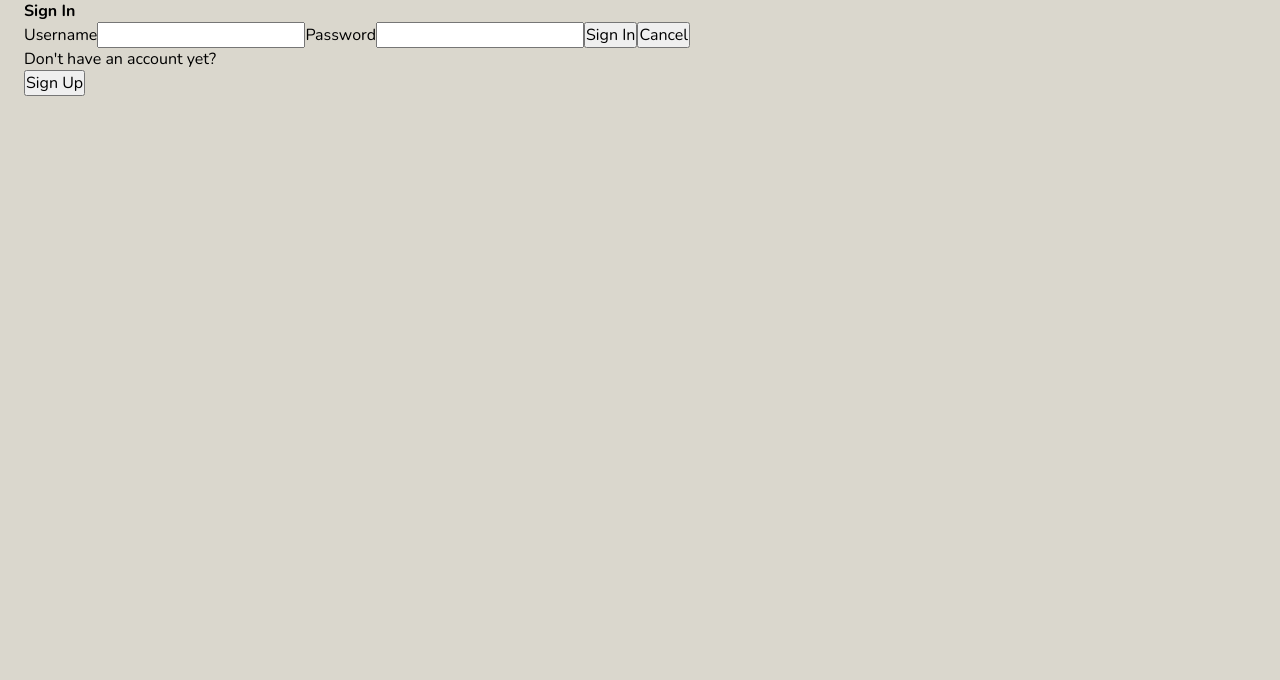
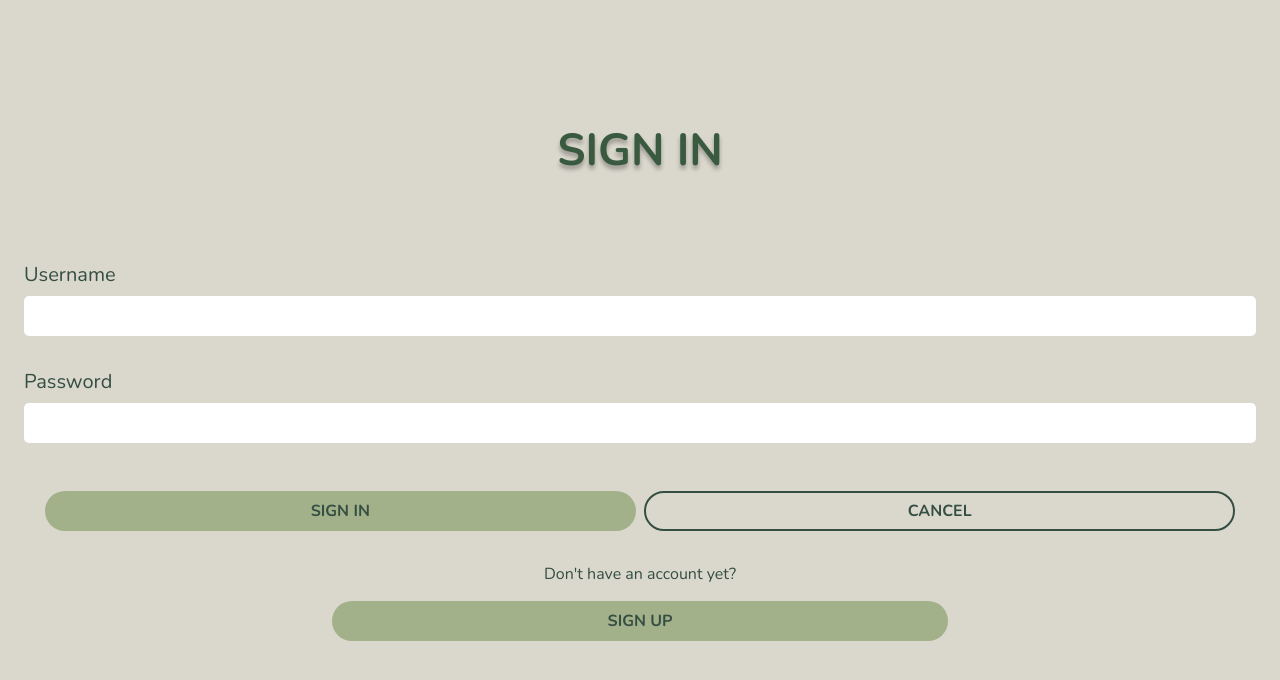
Before and after one commit to TravisAlstrand/recipe-app, a React (Vite) app in the folder client/: page /users/signin in a window 1280 px wide. Shown: the top 680 px of the page. Built offline with nearby package versions, Linux system fonts and the light colour scheme.

Commit message:
signin page styled

```diff
--- a/client/src/App.css
+++ b/client/src/App.css
@@ -13,6 +13,7 @@
   --clr-grn3: #3a5a40;
   --clr-grn4: #344e41;
   --clr-pink: rgba(214, 180, 180, 30%);
+  --clr-err: rgb(146, 29, 29);
   --clr-shadow: rgba(0, 0, 0, 30%);
   --trans: .4s ease;
 }
@@ -20,36 +21,42 @@
 /* === BASE STYLES === */
 
 body {
+  display: flex;
+  justify-content: center;
   padding-inline: 1.5rem;
   background-color: var(--clr-light);
 }
 
-/* === WELCOME PAGE === */
+#root {
+  width: 100%;
+}
+
+h1 {
+  font-size: 2.8rem;
+}
+
+h1,
+h3 {
+  text-transform: uppercase;
+  text-shadow: 0px 4px 4px var(--clr-shadow);
+  color: var(--clr-grn3);
+}
+
+h3 {
+  font-size: 1.5rem;
+}
 
 .main-cont {
   display: flex;
   flex-direction: column;
   align-items: center;
-  margin-top: 60%;
-}
-
-.welcome-h1 {
-  text-align: center;
-  font-size: 45px;
-  text-shadow: 0px 4px 4px var(--clr-shadow);
-  color: var(--clr-grn3);
-}
-
-.welcome-p {
-  margin-top: 3rem;
+  min-width: 193px;
+  margin-top: 15vh;
   text-align: center;
   color: var(--clr-grn4);
 }
 
-.home-btn {
-  width: 256px;
-  height: 66px;
-  margin-top: 3rem;
+.btn {
   border-radius: 35px;
   border: none;
   background-color: var(--clr-grn1);
@@ -59,9 +66,100 @@ body {
   transition: background-color var(--trans), color var(--trans), box-shadow var(--trans);
 }
 
-.home-btn:hover {
+.btn:hover {
   cursor: pointer;
   box-shadow: 2px 4px 4px 0 var(--clr-shadow);
   background-color: var(--clr-grn2);
   color: var(--clr-light);
 }
+
+.cancel-btn {
+  border: 2px solid var(--clr-grn4);
+  background-color: var(--clr-light);
+}
+
+form {
+  width: 100%;
+  margin-top: 3rem;
+}
+
+input {
+  margin-top: .5rem;
+  padding-inline: .5rem;
+  height: 2.5rem;
+  border-radius: 5px;
+  border: none;
+}
+
+label {
+  text-align: left;
+  font-size: 1.25rem;
+}
+
+.validation-div {
+  margin-top: 2rem;
+}
+
+.validation-h3 {
+  color: var(--clr-err);
+}
+
+.validation-err {
+  color: var(--clr-err);
+  margin-top: .5rem;
+  font-weight: 700;
+  text-decoration: underline;
+}
+
+/* === WELCOME PAGE === */
+
+.welcome-p,
+.home-btn {
+  margin-top: 3rem;
+}
+
+.main-cont.welcome {
+  max-width: 272px;
+}
+
+.home-btn {
+  width: 256px;
+  height: 66px;
+}
+
+/* === SIGN IN === */
+
+.input-div {
+  display: flex;
+  flex-direction: column;
+}
+
+label:last-of-type {
+  margin-top: 2rem;
+}
+
+.signin-btn-div {
+  width: 100%;
+  margin-top: 3rem;
+}
+
+.submit-btn,
+.cancel-btn {
+  width: 48%;
+  height: 2.5rem;
+}
+
+.submit-btn {
+  margin-right: .5rem;
+}
+
+.change-div {
+  margin-top: 2rem;
+  width: 100%;
+}
+
+.change-btn {
+  width: 50%;
+  height: 2.5rem;
+  margin-top: 1rem;
+}
--- a/client/src/components/HomePage.jsx
+++ b/client/src/components/HomePage.jsx
@@ -7,20 +7,18 @@ const HomePage = () => {
   const { user } = useContext(UserContext);
 
   return (
-    <main>
-      <div className='main-cont'>
-        <h1 className='welcome-h1'>RECIPE APP</h1>
+    <main className='main-cont welcome'>
+      <h1>RECIPE APP</h1>
       <p className='welcome-p'>A great place to save, edit and share your recipes without getting a god damn novel about what their great grandmothers were up to over a hundred years ago.</p>
       <Link to='/users/signin'>
-          <button className='home-btn'>Sign In</button>
+        <button className='home-btn btn'>Sign In</button>
       </Link>
       <Link to='/users/signup'>
-          <button className='home-btn'>Create an Account</button>
+        <button className='home-btn btn'>Create an Account</button>
       </Link>
       <Link to='/recipes'>
-          <button className='home-btn'>Browse Recipes</button>
+        <button className='home-btn btn'>Browse Recipes</button>
       </Link>
-      </div>
     </main>
   );
 };
--- a/client/src/components/SignIn.jsx
+++ b/client/src/components/SignIn.jsx
@@ -29,31 +29,39 @@ const SignIn = () => {
   };
 
   return (
-    <>
-      <h1>Sign In</h1>
+    <main className='main-cont'>
+      <h1>SIGN IN</h1>
       {error.length ? (
-        <div>
-          <h3>Validation Error</h3>
-          <p>{error}</p>
+        <div className='validation-div'>
+          <h3 className='validation-h3'>Validation Error</h3>
+          <p className='validation-err'>{error}</p>
         </div>
       ) : (
         <></>
       )}
       <form onSubmit={handleSubmit}>
+        <div className='input-div'>
           <label htmlFor='username'>Username</label>
-        <input id='username' name='username' type='text' ref={usernameInput} />
+          <input id='username' name='username' type='text' ref={usernameInput} required />
+        </div>
+        <div className='input-div'>
           <label htmlFor='password'>Password</label>
-        <input id='password' name='password' type='password' ref={passwordInput} />
-        <button type='submit'>Sign In</button>
+          <input id='password' name='password' type='password' ref={passwordInput} required />
+        </div>
+        <div className='signin-btn-div'>
+          <button type='submit' className='submit-btn btn'>Sign In</button>
           <Link to='/'>
-          <button>Cancel</button>
+            <button className='cancel-btn btn'>Cancel</button>
           </Link>
+        </div>
       </form>
+      <div className='change-div'>
         <p>Don't have an account yet?</p>
         <Link to='/users/signup'>
-        <button>Sign Up</button>
+          <button className='change-btn btn'>Sign Up</button>
         </Link>
-    </>
+      </div>
+    </main>
   );
 };
 
```
Lines whose indentation alone changed are shown as unchanged.
